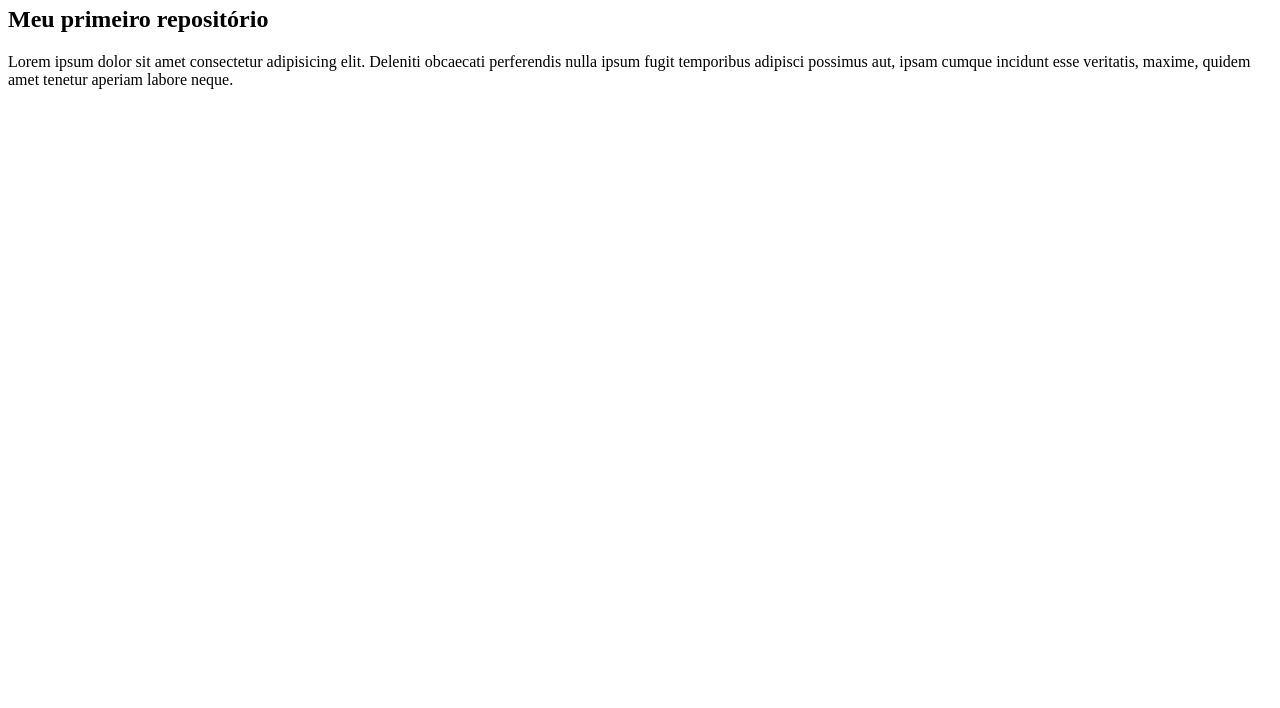
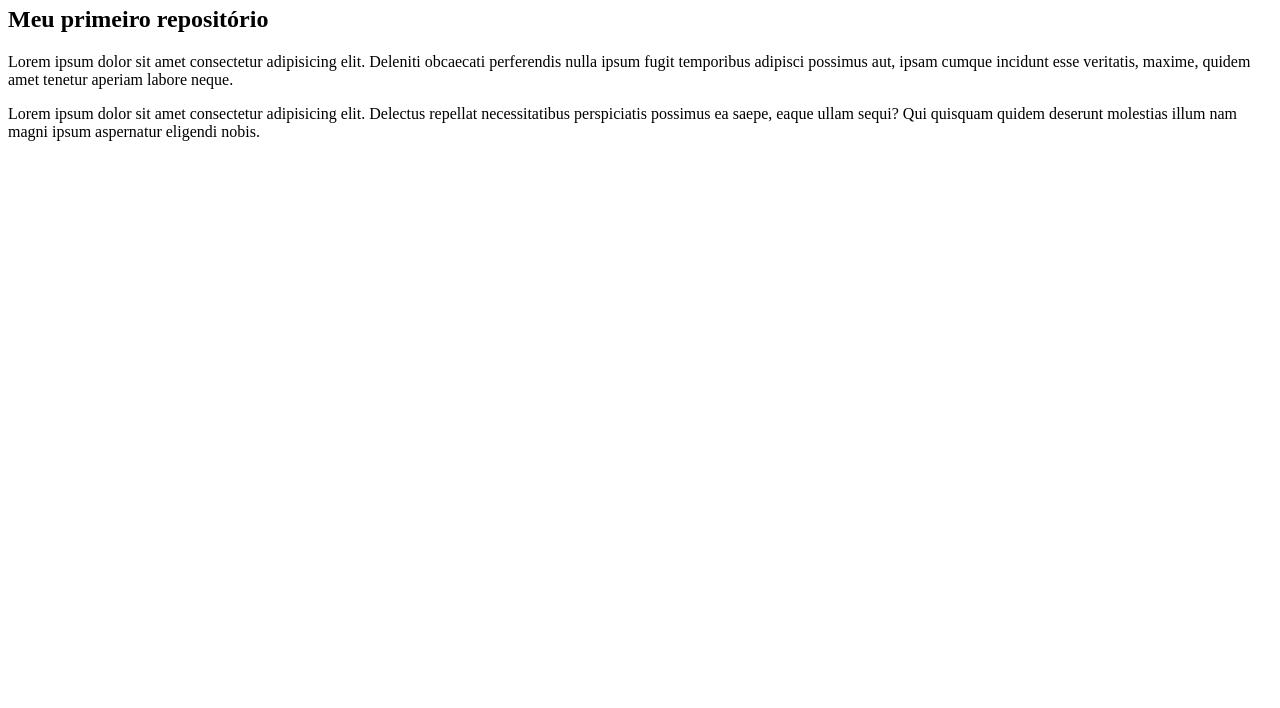
Before and after one commit to Dieg0felisbino/Ola-Mundo, a plain HTML site: page index.html in a window 1280 px wide. Shown: the part 92-800 px from the top of the page. Drawn offline with Linux system fonts and the light colour scheme.

Commit message:
Adicionei um paragrafo

```diff
--- a/index.html
+++ b/index.html
@@ -7,9 +7,11 @@
     <title>Olá, mundo!</title>
 </head>
 <body>
-    <div><h1>Olá, mundo! <hr></h1>
+    <div>
+    <h1>Olá, mundo! <hr></h1>
     <h2>Meu primeiro repositório</h2>
     <p>Lorem ipsum dolor sit amet consectetur adipisicing elit. Deleniti obcaecati perferendis nulla ipsum fugit temporibus adipisci possimus aut, ipsam cumque incidunt esse veritatis, maxime, quidem amet tenetur aperiam labore neque.</p>
+    <p>Lorem ipsum dolor sit amet consectetur adipisicing elit. Delectus repellat necessitatibus perspiciatis possimus ea saepe, eaque ullam sequi? Qui quisquam quidem deserunt molestias illum nam magni ipsum aspernatur eligendi nobis.</p>
     </div>
 </body>
 </html>
```
